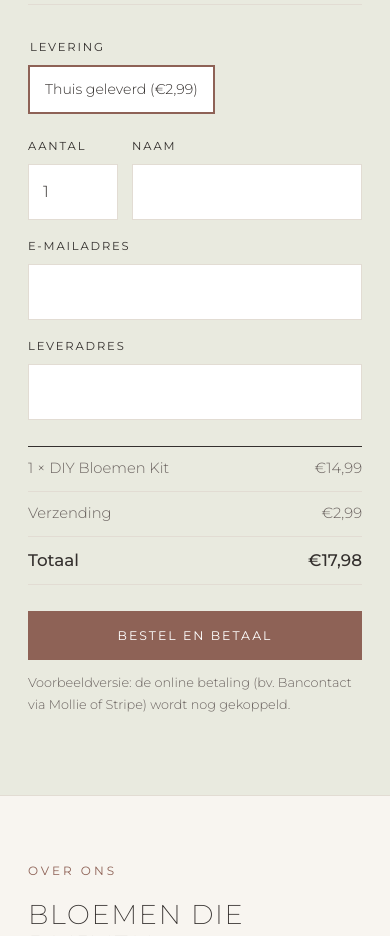
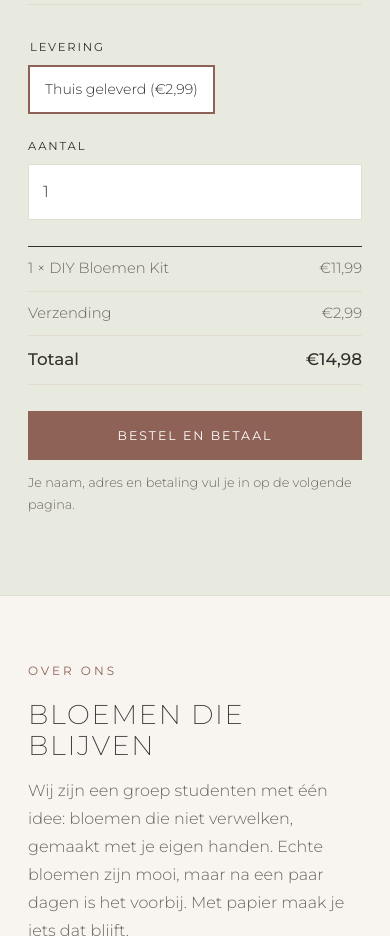
Before and after one commit to b-man9470/bloemig, a plain HTML site: page index.html in a window 390 px wide. Shown: the part 5880-6816 px from the top of the page. Drawn offline with Linux system fonts and the light colour scheme.

Commit message:
betaling proces gehandeld via link

```diff
--- a/index.html
+++ b/index.html
@@ -710,8 +710,7 @@
                   >
                 </div>
               </fieldset>
-              <div class="row">
-                <div>
+              <div style="margin-bottom: 16px">
                 <label class="l" for="aantal">Aantal</label
                 ><input
                   type="number"
@@ -721,37 +720,27 @@
                   value="1"
                 />
               </div>
-                <div>
-                  <label class="l" for="naam">Naam</label
-                  ><input type="text" id="naam" autocomplete="name" />
-                </div>
-              </div>
-              <div style="margin-bottom: 16px">
-                <label class="l" for="mail">E-mailadres</label
-                ><input type="email" id="mail" autocomplete="email" />
-              </div>
-              <div id="adres" style="margin-bottom: 16px">
-                <label class="l" for="adr">Leveradres</label
-                ><input type="text" id="adr" autocomplete="street-address" />
-              </div>
               <div class="sum" aria-live="polite">
                 <div>
                   <span id="sA">1 × DIY Bloemen Kit</span
-                  ><span id="sP">€19,95</span>
+                  ><span id="sP">€11,99</span>
                 </div>
                 <div><span>Verzending</span><span id="sV">€2,99</span></div>
                 <div class="t">
-                  <span>Totaal</span><span id="sT">€24,90</span>
+                  <span>Totaal</span><span id="sT">€14,98</span>
                 </div>
               </div>
-              <button class="btn" id="bestel" type="button" style="width: 100%">
+              <a
+                class="btn"
+                id="bestel"
+                href="https://shop.stamhoofd.be/diy-bloemen-kit"
+                style="display: block; box-sizing: border-box; width: 100%; text-align: center"
+              >
                 Bestel en betaal
-              </button>
+              </a>
               <p class="note" style="margin-top: 12px">
-                Voorbeeldversie: de online betaling (bv. Bancontact via Mollie
-                of Stripe) wordt nog gekoppeld.
+                Je naam, adres en betaling vul je in op de volgende pagina.
               </p>
-              <div class="msg hide" id="ok" role="status"></div>
             </div>
           </div>
         </div>
@@ -877,36 +866,14 @@
           document.querySelector('[name=lev]:checked').value === 'campus';
         const v = campus ? 0 : 2.99;
         $('sA').textContent = q + ' × DIY Bloemen Kit';
-        $('sP').textContent = eur(q * 14.99);
+        $('sP').textContent = eur(q * 11.99);
         $('sV').textContent = campus ? 'Gratis' : eur(v);
-        $('sT').textContent = eur(q * 14.99 + v);
-        $('adres').classList.toggle('hide', campus);
+        $('sT').textContent = eur(q * 11.99 + v);
       }
       document
         .querySelectorAll('#orderForm input')
         .forEach((e) => e.addEventListener('input', calc));
       calc();
-      $('bestel').onclick = () => {
-        const ok = $('ok');
-        ok.className = 'msg';
-        if (!$('naam').value.trim() || !$('mail').value.includes('@')) {
-          ok.textContent = 'Vul je naam en een geldig e-mailadres in.';
-          return;
-        }
-        if (
-          document.querySelector('[name=lev]:checked').value === 'post' &&
-          !$('adr').value.trim()
-        ) {
-          ok.textContent = 'Vul je leveradres in';
-          return;
-        }
-        ok.textContent =
-          'Bedankt ' +
-          $('naam').value.trim() +
-          '. Dit is een voorbeeldbestelling, er is niets betaald. Totaal: ' +
-          $('sT').textContent +
-          '.';
-      };
     </script>
   </body>
 </html>
```
Lines whose indentation alone changed are shown as unchanged.
